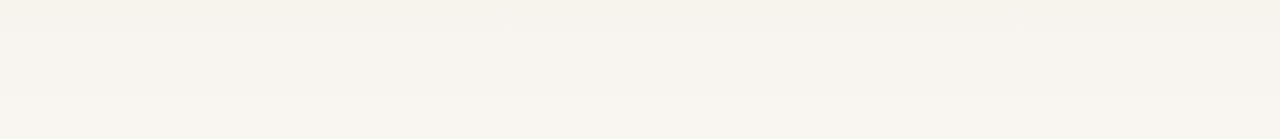
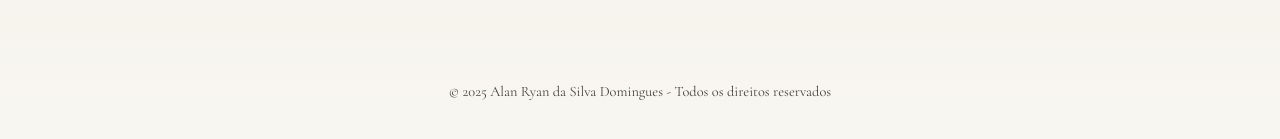
Before and after one commit to 0nF1REy/to-do-list-springboot-spa, an Angular app: page /home in a window 1280 px wide. Shown: the part 687-826 px from the top of the page. Built offline with nearby package versions, Linux system fonts and the light colour scheme; no server answers.

Commit message:
feat,style,chore: adds angular animation, creation of "page-footer" component

```diff
--- a/package.json
+++ b/package.json
@@ -10,6 +10,7 @@
   },
   "private": true,
   "dependencies": {
+    "@angular/animations": "^19.2.14",
     "@angular/cdk": "^19.2.19",
     "@angular/common": "^19.2.0",
     "@angular/compiler": "^19.2.0",
--- a/src/app/app.component.html
+++ b/src/app/app.component.html
@@ -1,3 +1,4 @@
 <main>
   <router-outlet />
+  <page-footer />
 </main>
--- a/src/app/app.component.ts
+++ b/src/app/app.component.ts
@@ -1,9 +1,11 @@
 import { Component } from '@angular/core';
 import { RouterOutlet } from '@angular/router';
 
+import { PageFooterComponent } from './components/page-footer/page-footer.component';
+
 @Component({
   selector: 'root',
-  imports: [RouterOutlet],
+  imports: [RouterOutlet, PageFooterComponent],
   templateUrl: './app.component.html',
   styleUrl: './app.component.css',
 })
--- a/src/app/app.config.ts
+++ b/src/app/app.config.ts
@@ -1,6 +1,7 @@
 import { ApplicationConfig, provideZoneChangeDetection } from '@angular/core';
 import { provideRouter } from '@angular/router';
 import { provideHttpClient } from '@angular/common/http';
+import { provideAnimations } from '@angular/platform-browser/animations';
 
 import { routes } from './app.routes';
 
@@ -9,5 +10,6 @@ export const appConfig: ApplicationConfig = {
     provideZoneChangeDetection({ eventCoalescing: true }),
     provideRouter(routes),
     provideHttpClient(),
+    provideAnimations(),
   ],
 };
--- /dev/null
+++ b/src/app/components/page-footer/page-footer.component.css
@@ -0,0 +1,23 @@
+.footer-vintage {
+  position: fixed;
+  bottom: 0;
+  width: 100%;
+  text-align: center;
+  padding: 10px 0;
+  font-size: 0.9em;
+  color: var(--color-text);
+  opacity: 0;
+  animation: slideUpFooter 0.8s ease-out forwards;
+  animation-delay: 1.2s;
+}
+
+@keyframes slideUpFooter {
+  from {
+    transform: translateY(100%);
+    opacity: 0;
+  }
+  to {
+    transform: translateY(0);
+    opacity: 1;
+  }
+}
--- /dev/null
+++ b/src/app/components/page-footer/page-footer.component.html
@@ -0,0 +1,3 @@
+<footer class="footer-vintage">
+  &copy; 2025 Alan Ryan da Silva Domingues - Todos os direitos reservados
+</footer>
--- a/src/app/pages/not-found/not-found.component.css
+++ b/src/app/pages/not-found/not-found.component.css
@@ -9,30 +9,19 @@
   padding: 1rem;
 }
 
-h1,
-h2,
-p,
-a {
-  opacity: 0;
-  animation: fadeInUp 0.6s ease-out forwards;
-}
-
 h1 {
   font-size: 10rem;
   margin: 0;
-  animation-delay: 0.1s;
 }
 
 h2 {
   font-size: 2rem;
   margin: 0;
-  animation-delay: 0.3s;
 }
 
 p {
   font-size: 1.2rem;
   margin-top: 1rem;
-  animation-delay: 0.5s;
 }
 
 a {
@@ -42,8 +31,6 @@ a {
   background-color: #333;
   color: #fff;
   text-decoration: none;
-  animation-delay: 0.7s;
-
   transition: background-color 0.3s ease, transform 0.3s ease;
 }
 
@@ -51,14 +38,3 @@ a:hover {
   background-color: #555;
   transform: translateY(-3px);
 }
-
-@keyframes fadeInUp {
-  from {
-    opacity: 0;
-    transform: translateY(20px);
-  }
-  to {
-    opacity: 1;
-    transform: translateY(0);
-  }
-}
--- a/src/app/pages/not-found/not-found.component.html
+++ b/src/app/pages/not-found/not-found.component.html
@@ -1,4 +1,4 @@
-<div class="not-found-container">
+<div class="not-found-container" [@cascadeAnimation]>
   <h1>404</h1>
   <h2>Página Não Encontrada</h2>
   <p>A página que você está procurando não existe.</p>
--- a/src/app/pages/not-found/not-found.component.ts
+++ b/src/app/pages/not-found/not-found.component.ts
@@ -1,3 +1,11 @@
+import {
+  trigger,
+  style,
+  transition,
+  animate,
+  query,
+  stagger,
+} from '@angular/animations';
 import { Component } from '@angular/core';
 import { RouterLink } from '@angular/router';
 
@@ -7,5 +15,27 @@ import { RouterLink } from '@angular/router';
   imports: [RouterLink],
   templateUrl: './not-found.component.html',
   styleUrls: ['./not-found.component.css'],
+  animations: [
+    trigger('cascadeAnimation', [
+      transition(':enter', [
+        query(
+          'h1, h2, p, a',
+          style({ opacity: 0, transform: 'translateY(30px)' }),
+          { optional: true }
+        ),
+        query(
+          'h1, h2, p, a',
+          stagger('150ms', [
+            animate(
+              '0.6s ease-out',
+              style({ opacity: 1, transform: 'translateY(0)' })
+            ),
+          ]),
+          { optional: true }
+        ),
+      ]),
+      transition(':leave', [animate('400ms ease-in', style({ opacity: 0 }))]),
+    ]),
+  ],
 })
 export class NotFoundComponent {}
```
Also changed, not shown: src/app/components/page-footer/page-footer.component.ts (added, +11 -0 lines), 2 other files (tests, documents, lock files or other folders).
